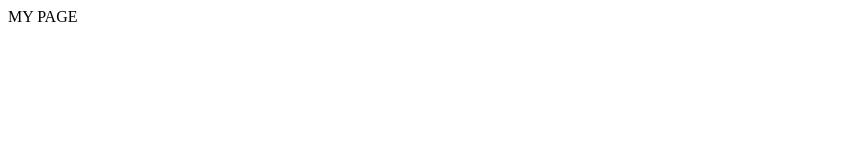
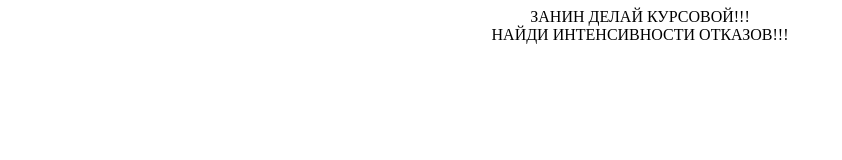
Before and after one commit to Evgenij27/evgenij27.github.io, a plain HTML site: page index.html in a window 1280 px wide. Shown: the whole page, without its empty margins (0-842 px from the left). Drawn offline with Linux system fonts and the light colour scheme.

Commit message:
Update index.html

```diff
--- a/index.html
+++ b/index.html
@@ -6,6 +6,7 @@
     <meta charset="utf-8">
   </head>
     <body>
-      <div> MY PAGE</div>
+    <center><div>ЗАНИН ДЕЛАЙ КУРСОВОЙ!!!<br> НАЙДИ ИНТЕНСИВНОСТИ ОТКАЗОВ!!!</div></center>
+
     </body>
 </html>
```
